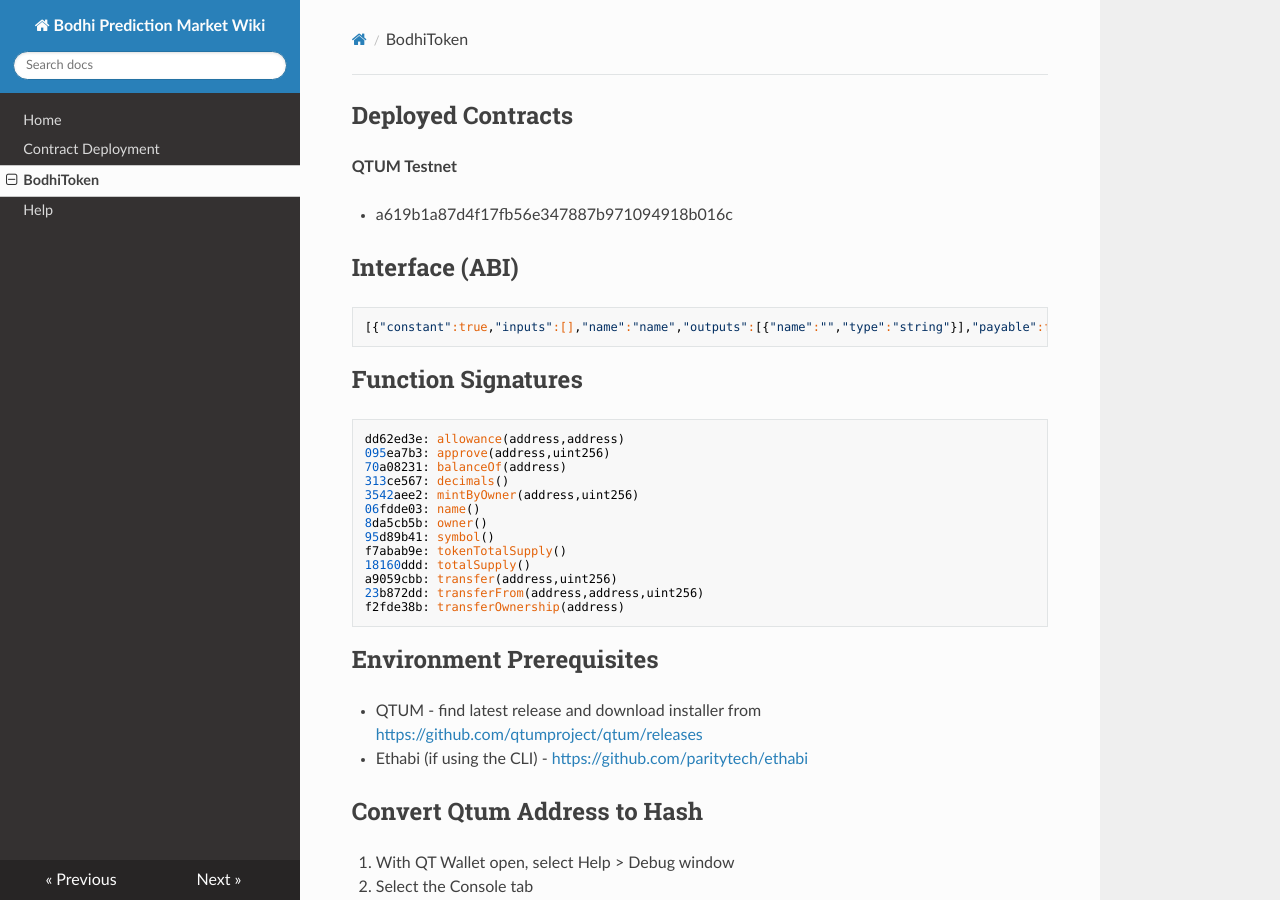
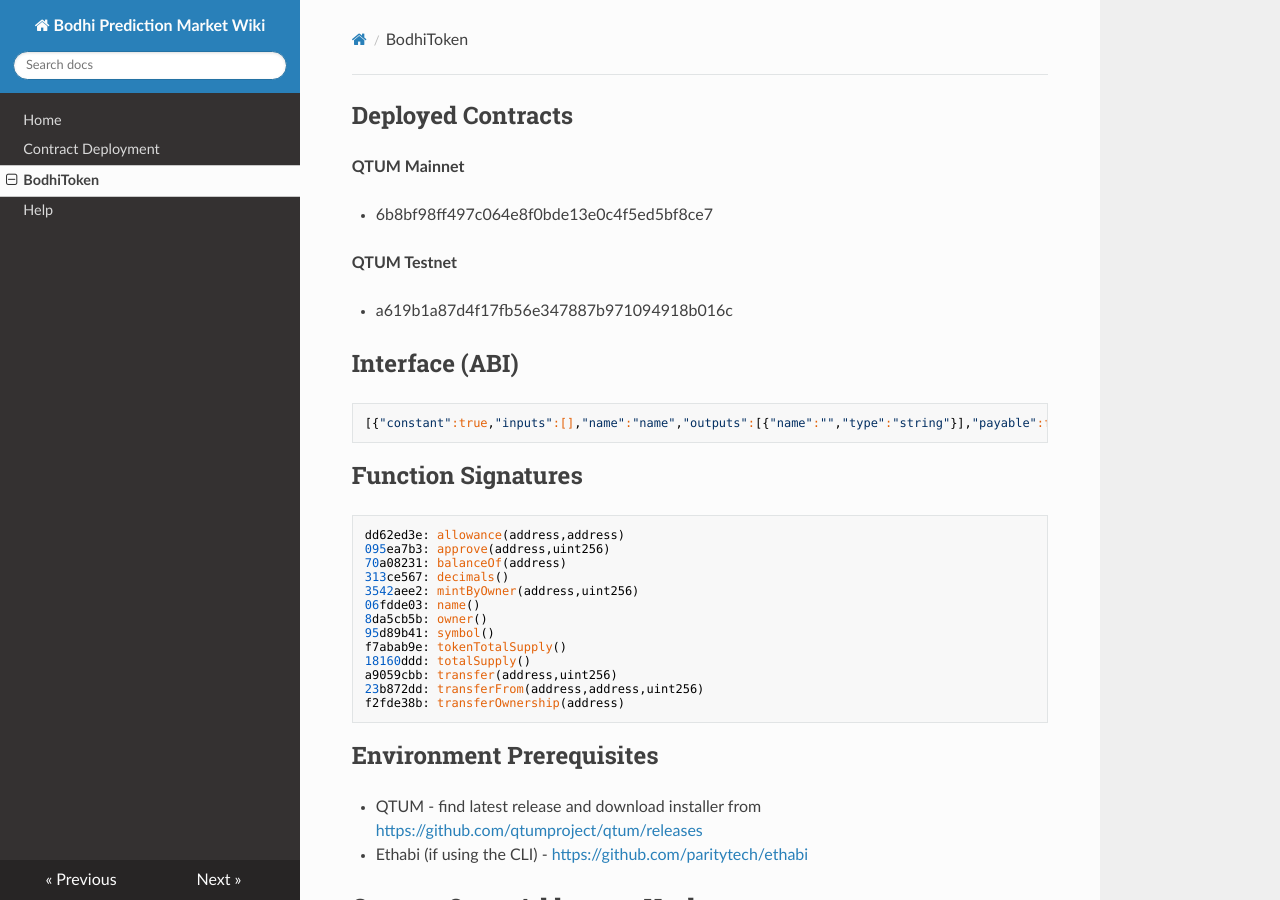
Before and after one commit to bodhiproject/wiki, an MkDocs documentation site: the page built from docs/bodhitoken.md, in a window 1280 px wide and 900 px high. Built offline with MkDocs 1.6.1, drawn with Linux system fonts in a browser that asks for light colours; nearby versions of some CDN libraries; old or Windows-style settings are respelled for this version of MkDocs.

Commit message:
Add mainnet address

```diff
--- a/docs/bodhitoken.md
+++ b/docs/bodhitoken.md
@@ -1,4 +1,8 @@
 ## Deployed Contracts
+
+**QTUM Mainnet**
+
+* 6b8bf98ff497c064e8f0bde13e0c4f5ed5bf8ce7
 
 **QTUM Testnet**
 
```
Also changed, not shown: site/bodhitoken/index.html, site/index.html, site/search/search_index.json, site/sitemap.xml.
